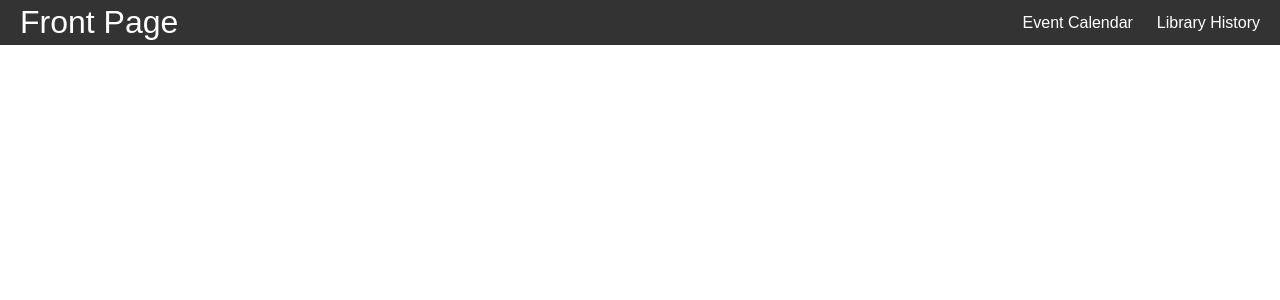
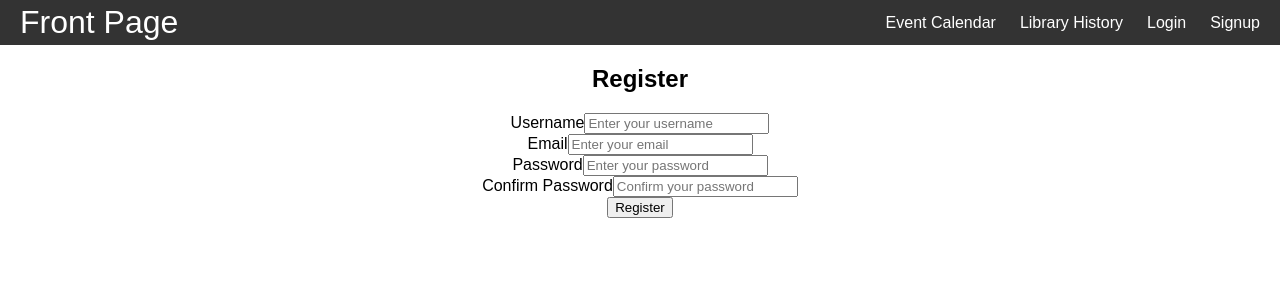
Before and after one commit to liamlecs/Database-Project-CS3380-T12, a React (Vite) app in the folder libraryApp/: page /registrationpage in a window 1280 px wide. Shown: the top 300 px of the page. Built offline with nearby package versions, Linux system fonts and the light colour scheme.

Commit message:
Login and Registration page.

```diff
--- a/libraryApp/src/App.tsx
+++ b/libraryApp/src/App.tsx
@@ -10,6 +10,8 @@ import DonationHistory from './components/LiHistSubcomponents/DonationHistory.ts
 import FineHistory from './components/LiHistSubcomponents/FineHistory.tsx';
 import WaitlistHistory from './components/LiHistSubcomponents/WaitlistHistory.tsx';
 import EventHistory from './components/LiHistSubcomponents/EventHistory.tsx';
+import LoginPage from './components/LoginPage.tsx';
+import RegistrationPage from './components/RegistrationPage.tsx';
 
 function App() {
 
@@ -21,12 +23,16 @@ function App() {
       <Routes>
        <Route path="/" element={<FrontPage />} />
         <Route path="/eventscalendar" element={<EventsCalendar />} />
+        <Route path="/loginpage" element={<LoginPage />} />
+        <Route path="registrationpage" element={<RegistrationPage />} />
         <Route path="/libraryhistory" element={<LibraryHistory />} >
           <Route path="checkouthistory" element={<CheckoutHistory />} />
           <Route path="donationhistory" element={<DonationHistory />} />
+          <Route path="frontpage" element={<FrontPage />} />
           <Route path="finehistory" element={<FineHistory />} />
           <Route path="waitlisthistory" element={<WaitlistHistory />} />
           <Route path="eventhistory" element={<EventHistory />} />
+
           </Route>
       </Routes>
       </div>
--- /dev/null
+++ b/libraryApp/src/components/LoginPage.tsx
@@ -0,0 +1,53 @@
+//Not functional yet, have to link to the database.
+import React, { useState } from "react";
+
+export default function LoginPage() {
+  const [username, setUsername] = useState("");
+  const [password, setPassword] = useState("");
+
+  return (
+    <div className="container mt-5">
+      {/* Header for the Login page */}
+      <h2 className="text-center">Login</h2>
+
+      {/* Login Form */}
+      <form>
+        <div className="mb-3">
+          <label htmlFor="username" className="form-label">
+            Username
+          </label>
+          <input
+            type="text"
+            className="form-control"
+            id="username"
+            placeholder="Enter your Email"
+            value={username}
+            onChange={(e) => setUsername(e.target.value)}
+            required
+          />
+        </div>
+        {/* Password Field */}
+        <div className="mb-3">
+          <label htmlFor="inputPassword5" className="form-label">
+            Password
+          </label>
+          <input
+            type="password"
+            id="inputPassword5"
+            className="form-control"
+            placeholder="Enter your password"
+            aria-describedby="passwordHelpBlock"
+            value={password}
+            onChange={(e) => setPassword(e.target.value)}
+            required
+          />
+        </div>
+
+        {/* Submit Button */}
+        <button type="submit" className="btn btn-primary w-100">
+          Login
+        </button>
+      </form>
+    </div>
+  );
+}
--- a/libraryApp/src/components/NavBar.tsx
+++ b/libraryApp/src/components/NavBar.tsx
@@ -12,6 +12,12 @@ export default function Navbar() {
         </li><li>
         <Link to="LibraryHistory">Library History</Link>
         </li>
+        <li>
+          <Link to="LoginPage">Login</Link>
+        </li>
+        <li>
+          <Link to="RegistrationPage" >Signup</Link>
+        </li>
       </ul>
     </nav>
   )
--- /dev/null
+++ b/libraryApp/src/components/RegistrationPage.tsx
@@ -0,0 +1,75 @@
+//Not Functional yet, have to link to the database and such
+
+import React, { useState } from "react";
+
+export default function RegistrationPage() {
+  const [username, setUsername] = useState("");
+  const [email, setEmail] = useState("");
+  const [password, setPassword] = useState("");
+  const [confirmPassword, setConfirmPassword] = useState("");
+
+  return (
+    <div className="container mt-5">
+      {/* Header for the Registration page */}
+      <h2 className="text-center">Register</h2>
+
+      {/* Registration Form */}
+      <form>
+        <div className="mb-3">
+          <label htmlFor="username" className="form-label">Username</label>
+          <input
+            type="text"
+            className="form-control"
+            id="username"
+            placeholder="Enter your username"
+            value={username}
+            onChange={(e) => setUsername(e.target.value)}
+            required
+          />
+        </div>
+        {/* Email Field */}
+        <div className="mb-3">
+          <label htmlFor="email" className="form-label">Email</label>
+          <input
+            type="email"
+            className="form-control"
+            id="email"
+            placeholder="Enter your email"
+            value={email}
+            onChange={(e) => setEmail(e.target.value)}
+            required
+          />
+        </div>
+        {/* Password Field */}
+        <div className="mb-3">
+          <label htmlFor="password" className="form-label">Password</label>
+          <input
+            type="password"
+            id="password"
+            className="form-control"
+            placeholder="Enter your password"
+            value={password}
+            onChange={(e) => setPassword(e.target.value)}
+            required
+          />
+        </div>
+
+        <div className="mb-3">
+          <label htmlFor="confirmPassword" className="form-label">Confirm Password</label>
+          <input
+            type="password"
+            id="confirmPassword"
+            className="form-control"
+            placeholder="Confirm your password"
+            value={confirmPassword}
+            onChange={(e) => setConfirmPassword(e.target.value)}
+            required
+          />
+        </div>
+
+        {/* Submit Button */}
+        <button type="submit" className="btn btn-primary w-100">Register</button>
+      </form>
+    </div>
+  );
+}
```
